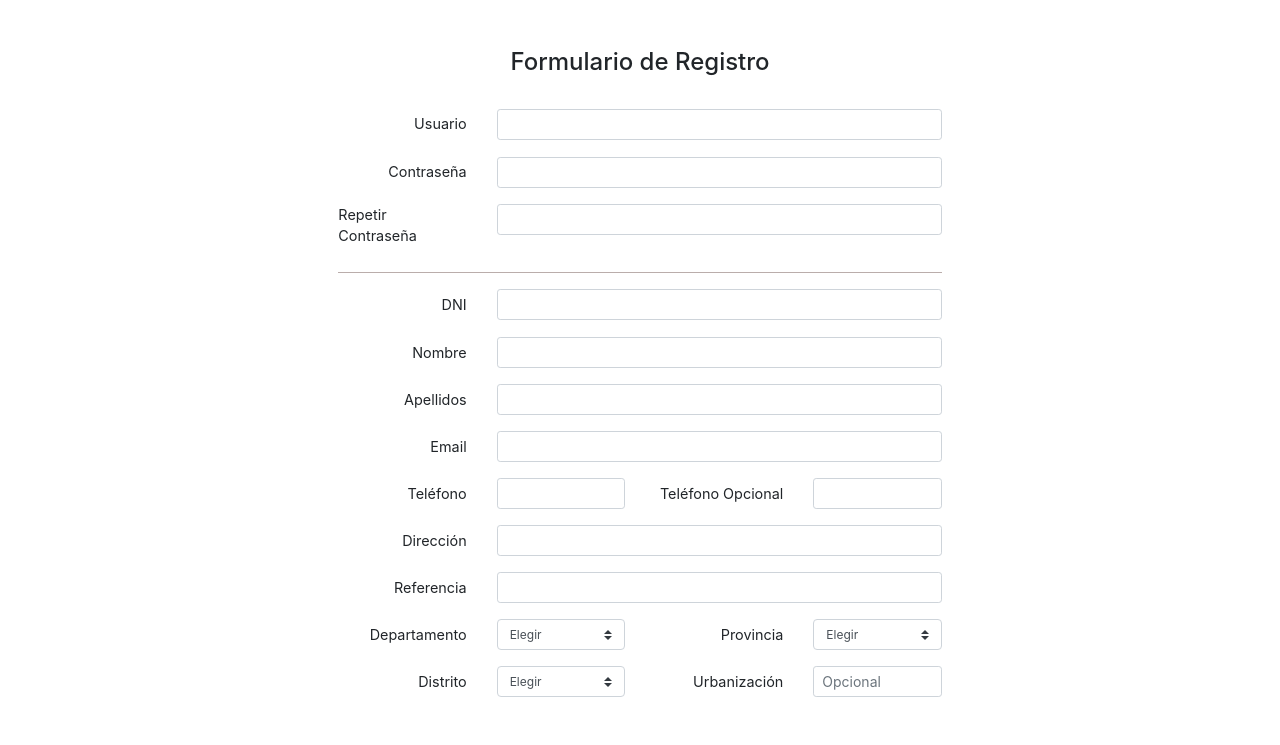
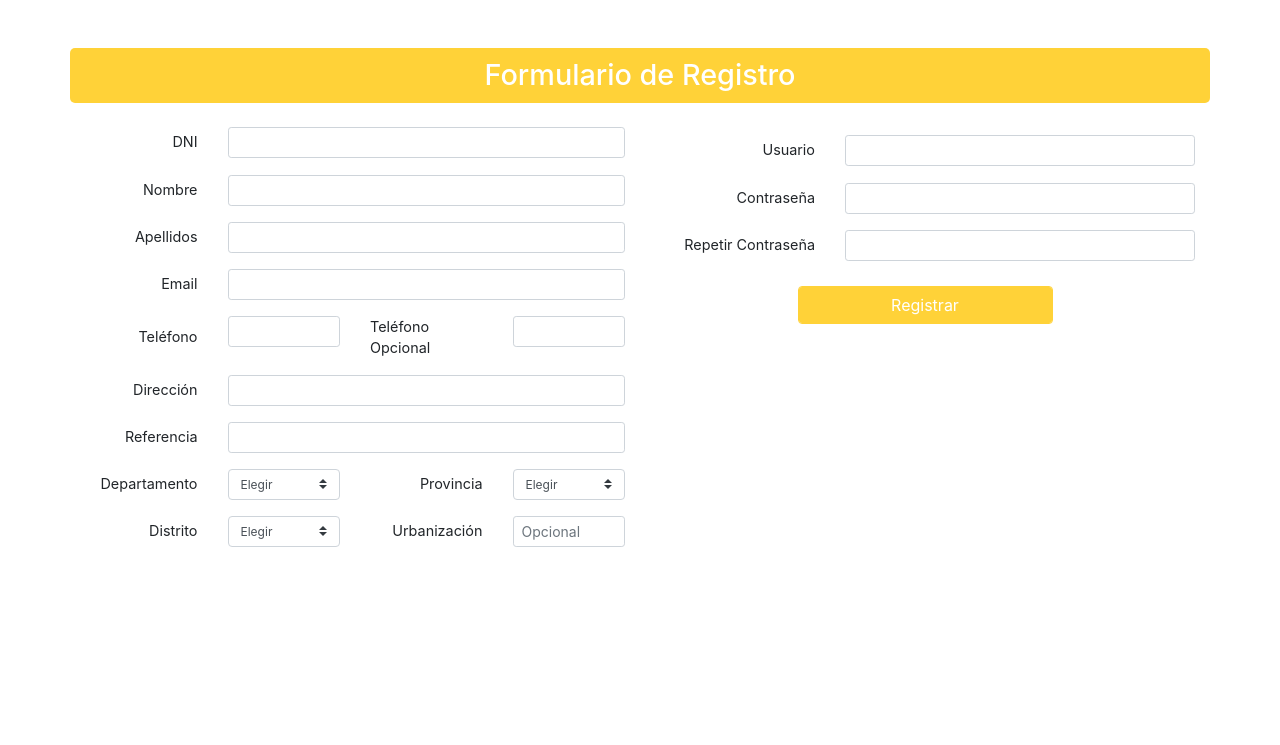
Before and after one commit to JoseSpx/coproduc, a PHP site: page /register in a window 1280 px wide. Shown: the part 93-838 px from the top of the page. After the commit the page ends 640 px from the top, so only its background shows below. Run offline with PHP 8.4, Linux system fonts and the light colour scheme; some libraries are stand-ins or nearby versions.

Commit message:
view register finished

```diff
--- a/app/controller/RegisterController.php
+++ b/app/controller/RegisterController.php
@@ -6,4 +6,8 @@ class RegisterController extends Controller{
         $this->view('register');
     }
 
+    public function register_user(){
+        $this->database("register_user");
+    }
+
 }
--- a/app/core/Controller.php
+++ b/app/core/Controller.php
@@ -19,4 +19,11 @@ class Controller{
             require_once __DIR__ . '/../extras/' . $extras . '.php';
         }
     }
+
+    public function database($database){
+        if(file_exists(__DIR__ . '/../extras/' . $database . '.php')){
+            require_once __DIR__ . '/../extras/' . $database . '.php';
+        }
+    }
+
 }
--- /dev/null
+++ b/app/database/register_user.php
@@ -0,0 +1,3 @@
+<?php
+
+    header("Content-type: application/json");
--- a/app/view/register.php
+++ b/app/view/register.php
@@ -26,7 +26,6 @@ session_start();
         de ingredientes">
     <meta name="keywords" content="coproduc, queso, leche, manjar, productos naturales">
 
-    <link href="https://fonts.googleapis.com/css?family=Montserrat:100" rel="stylesheet">
     <link rel="stylesheet" href="/public/libraries/css/bootstrap.min.css" />
     <link rel="stylesheet" href="/public/libraries/font/css/icon.css">
     <link rel="stylesheet" href="/public/css/coproduc_register.min.css">
@@ -55,89 +54,29 @@ session_start();
 </nav>
 
 <!-- form -->
-<div class="container mb-5">
-    <div class="row">
-        <div class="col-8 offset-2">
-            <form>
-                <div class="row mt-5">
-                    <div class="col-12 d-flex justify-content-center h4">
-                        Formulario de Registro
-                    </div>
-                </div>
+<div class="container mb-5 mt-5">
 
-                <div class="row mt-4">
-                    <div class="col-10 offset-1">
-                        <div class="row">
-                            <div class="col-3 d-flex justify-content-end align-items-center">
-                                <label class="d-block" for="inputUser">Usuario </label>
-                            </div>
-                            <div class="col-9">
-                                <input name="user" type="text" class="form-control form-control-sm" id="inputUser" required>
-                           </div>
-                        </div>
-                        <div class="row">
-                            <div class="col-9 offset-3">
-                                <small id="error-user" class="alert alert-danger form-text text-muted d-none">
-                                    Usuario ya existe
-                                </small>
-                            </div>
-                        </div>
-                    </div>
-                </div>
-
+    <div class="row ">
+        <div class="col-10 offset-1 offset-lg-0 col-lg-12 d-flex justify-content-center h4 title-register">
+            Formulario de Registro
+        </div>
+    </div>
+    <form id="form-register" method="post" action="/register/register_user">
+        <div class="row">
+            <div class="col-10 offset-1 offset-lg-0 col-lg-6">
                 <div class="row mt-3">
-                    <div class="col-10 offset-1">
-                        <div class="row">
-                            <div class="col-3 d-flex justify-content-end align-items-center">
-                                <label class="d-block" for="inputPass">Contraseña </label>
-                            </div>
-                            <div class="col-9">
-                                <input name="pass1" type="password" class="form-control form-control-sm" id="inputPass" required>
-                            </div>
-                        </div>
-                    </div>
-                </div>
-
-                <div class="row mt-3">
-                    <div class="col-10 offset-1">
-                        <div class="row">
-                            <div class="col-3 d-flex justify-content-end align-items-center">
-                                <label class="d-block" for="inputPass2">Repetir Contraseña </label>
-                            </div>
-                            <div class="col-9">
-                                <input name="pass2" type="password" class="form-control form-control-sm" id="inputPass2" required>
-                            </div>
-                        </div>
-                        <div class="row">
-                            <div class="col-9 offset-3">
-                                <small id="error-pass" class="alert alert-danger form-text text-muted d-none">
-                                    Contraseña no coincide
-                                </small>
-                            </div>
-                        </div>
-                    </div>
-                </div>
-
-                <div class="row mt-4">
-                    <div class="col-10 offset-1">
-                        <div class="divider ">
-                        </div>
-                    </div>
-                </div>
-
-                <div class="row mt-3">
-                    <div class="col-10 offset-1">
+                    <div class="col-12">
                         <div class="row">
                             <div class="col-3 d-flex justify-content-end align-items-center">
                                 <label class="d-block" for="inputDNI"> DNI </label>
                             </div>
                             <div class="col-9">
-                                <input name="dni" type="text" class="form-control form-control-sm" id="inputDNI" required>
+                                <input name="dni" type="text" class="form-control form-control-sm" id="inputDNI" maxlength="9" required>
                             </div>
                         </div>
                         <div class="row">
                             <div class="col-9 offset-3">
-                                <small id="error-pass" class="alert alert-danger form-text text-muted d-none">
+                                <small id="error-dni" class="alert alert-danger form-text text-muted d-none">
                                     DNI ya registrado
                                 </small>
                             </div>
@@ -146,95 +85,95 @@ session_start();
                 </div>
 
                 <div class="row mt-3">
-                    <div class="col-10 offset-1">
+                    <div class="col-12">
                         <div class="row">
                             <div class="col-3 d-flex justify-content-end align-items-center">
                                 <label class="d-block" for="inputName"> Nombre </label>
                             </div>
                             <div class="col-9">
-                                <input name="name" type="text" class="form-control form-control-sm" id="inputName" required>
+                                <input name="name" type="text" class="form-control form-control-sm" id="inputName" maxlength="99" required>
                             </div>
                         </div>
                     </div>
                 </div>
 
                 <div class="row mt-3">
-                    <div class="col-10 offset-1">
+                    <div class="col-12">
                         <div class="row">
                             <div class="col-3 d-flex justify-content-end align-items-center">
                                 <label class="d-block" for="inputLast"> Apellidos </label>
                             </div>
                             <div class="col-9">
-                                <input name="lastName" type="text" class="form-control form-control-sm" id="inputLast" required>
+                                <input name="lastName" type="text" class="form-control form-control-sm" id="inputLast" maxlength="99" required>
                             </div>
                         </div>
                     </div>
                 </div>
 
                 <div class="row mt-3">
-                    <div class="col-10 offset-1">
+                    <div class="col-12">
                         <div class="row">
                             <div class="col-3 d-flex justify-content-end align-items-center">
                                 <label class="d-block" for="inputEmail"> Email </label>
                             </div>
                             <div class="col-9">
-                                <input name="email" type="email" class="form-control form-control-sm" id="inputEmail" required>
+                                <input name="email" type="email" class="form-control form-control-sm" id="inputEmail" maxlength="100" required>
                             </div>
                         </div>
                     </div>
                 </div>
 
                 <div class="row mt-3">
-                    <div class="col-10 offset-1">
+                    <div class="col-12">
                         <div class="row">
-                            <div class="col-3 d-flex justify-content-end align-items-center">
+                            <div class="col-3 col-lg-3 d-flex justify-content-end align-items-center">
                                 <label class="d-block" for="inputPhone"> Teléfono </label>
                             </div>
-                            <div class="col-3">
-                                <input name="phone1" type="number" class="form-control form-control-sm" id="inputPhone" required>
+                            <div class="col-9 col-lg-3">
+                                <input name="phone1" type="number" class="form-control form-control-sm" id="inputPhone" maxlength="20" required>
                             </div>
-                            <div class="col-3 d-flex justify-content-end align-items-center">
+                            <div class="col-3 col-lg-3 mt-3 mt-lg-0 d-flex justify-content-end align-items-center">
                                 <label class="d-block" for="inputPhone"> Teléfono Opcional</label>
                             </div>
-                            <div class="col-3">
-                                <input name="phone2" type="number" class="form-control form-control-sm" id="inputPhone" required>
+                            <div class="col-9 col-lg-3  mt-3 mt-lg-0">
+                                <input name="phone2" type="number" class="form-control form-control-sm" id="inputPhone" maxlength="20" required>
                             </div>
                         </div>
                     </div>
                 </div>
 
                 <div class="row mt-3">
-                    <div class="col-10 offset-1">
+                    <div class="col-12">
                         <div class="row">
                             <div class="col-3 d-flex justify-content-end align-items-center">
                                 <label class="d-block" for="inputAddress"> Dirección </label>
                             </div>
                             <div class="col-9">
-                                <input name="address" type="text" class="form-control form-control-sm" id="inputAddress" required>
+                                <input name="address" type="text" class="form-control form-control-sm" id="inputAddress" maxlength="200" required>
                             </div>
                         </div>
                     </div>
                 </div>
                 <div class="row mt-3">
-                    <div class="col-10 offset-1">
+                    <div class="col-12">
                         <div class="row">
                             <div class="col-3 d-flex justify-content-end align-items-center">
                                 <label class="d-block" for="inputReference"> Referencia  </label>
                             </div>
                             <div class="col-9">
-                                <input name="reference" type="text" class="form-control form-control-sm" id="inputReference" required>
+                                <input name="reference" type="text" class="form-control form-control-sm" id="inputReference" maxlength="300" required>
                             </div>
                         </div>
                     </div>
                 </div>
 
                 <div class="row mt-3">
-                    <div class="col-10 offset-1">
+                    <div class="col-12">
                         <div class="row">
-                            <div class="col-3 d-flex justify-content-end align-items-center">
+                            <div class="col-3 col-lg-3 d-flex justify-content-end align-items-center">
                                 <label for="departments" class="d-block">Departamento</label>
                             </div>
-                            <div class="col-3">
+                            <div class="col-9 col-lg-3">
                                 <select class="custom-select custom-select-sm" id="departments" onchange="changeProvinces()">
                                     <option value="10000" disabled selected>Elegir</option>
                                     <option value="Amazonas">Amazonas</option>
@@ -265,10 +204,10 @@ session_start();
                                 </select>
                             </div>
 
-                            <div class="col-3 d-flex justify-content-end align-items-center">
+                            <div class="col-3 col-lg-3 mt-3 mt-lg-0 d-flex justify-content-end align-items-center">
                                 <label for="provinces" class="d-block">Provincia</label>
                             </div>
-                            <div class="col-3">
+                            <div class="col-9 col-lg-3 mt-3 mt-lg-0">
                                 <select class="custom-select custom-select-sm" id="provinces" onchange="changeDistricts()">
                                     <option value="10000" disabled selected>Elegir</option>
                                 </select>
@@ -277,31 +216,98 @@ session_start();
                     </div>
                 </div>
                 <div class="row mt-3">
-                    <div class="col-10 offset-1">
+                    <div class="col-12">
                         <div class="row">
-                            <div class="col-3 d-flex justify-content-end align-items-center">
+                            <div class="col-3 col-lg-3 d-flex justify-content-end align-items-center">
                                 <label for="districts" class="d-block">Distrito</label>
                             </div>
-                            <div class="col-3">
+                            <div class="col-9 col-lg-3">
                                 <select class="custom-select custom-select-sm" id="districts">
                                     <option value="10000" disabled selected>Elegir</option>
                                 </select>
                             </div>
 
-                            <div class="col-3 d-flex justify-content-end align-items-center">
+                            <div class="col-3 col-lg-3 mt-3 mt-lg-0 d-flex justify-content-end align-items-center">
                                 <label for="inputUrb" class="d-block">Urbanización</label>
                             </div>
-                            <div class="col-3">
+                            <div class="col-9 col-lg-3 mt-3 mt-lg-0">
                                 <input name="urb" type="text" class="form-control form-control-sm" id="inputUrb" placeholder="Opcional">
                             </div>
                         </div>
                     </div>
                 </div>
+            </div>
+            <div class="col-10 offset-1 offset-lg-0 col-lg-6">
 
+                <div class="row mt-4">
+                    <div class="col-12">
+                        <div class="row">
+                            <div class="col-3 col-lg-4 d-flex justify-content-end align-items-center">
+                                <label class="d-block" for="inputUser">Usuario </label>
+                            </div>
+                            <div class="col-9 col-lg-8">
+                                <input name="user" type="text" class="form-control form-control-sm" id="inputUser" required>
+                           </div>
+                        </div>
+                        <div class="row">
+                            <div class="col-9 offset-3 col-lg-8 offset-lg-4">
+                                <small id="error-user" class="alert alert-danger form-text text-muted d-none">
+                                    Usuario ya existe
+                                </small>
+                            </div>
+                        </div>
+                    </div>
+                </div>
 
-            </form>
+                <div class="row mt-3">
+                    <div class="col-12">
+                        <div class="row">
+                            <div class="col-3 col-lg-4 d-flex justify-content-end align-items-center">
+                                <label class="d-block" for="inputPass">Contraseña </label>
+                            </div>
+                            <div class="col-9 col-lg-8">
+                                <input name="pass1" type="password" class="form-control form-control-sm" id="inputPass" required>
+                            </div>
+                        </div>
+                    </div>
+                </div>
+
+                <div class="row mt-3">
+                    <div class="col-12">
+                        <div class="row">
+                            <div class="col-3 col-lg-4 d-flex justify-content-end align-items-center">
+                                <label class="d-block" for="inputPass2">Repetir Contraseña </label>
+                            </div>
+                            <div class="col-9 col-lg-8">
+                                <input name="pass2" type="password" class="form-control form-control-sm" id="inputPass2" required>
+                            </div>
+                        </div>
+                        <div class="row">
+                            <div class="col-9 offset-3 offset-lg-4 col-lg-8">
+                                <small id="error-pass" class="alert alert-danger form-text text-muted d-none">
+                                    Contraseña no coincide
+                                </small>
+                            </div>
+                        </div>
+                    </div>
+                </div>
+
+                <!--div class="row mt-4">
+                    <div class="col-10 offset-1">
+                        <div class="divider ">
+                        </div>
+                    </div>
+                </div-->
+
+                <div class="row mt-4">
+                    <div class="col-6 offset-3">
+                        <button class="btn btn-color form-control" type="submit">Registrar</button>
+                    </div>
+                </div>
+
+            </div>
         </div>
-    </div>
+    </form>
 </div>
 
 <script src="https://code.jquery.com/jquery-3.2.1.min.js" integrity="sha256-hwg4gsxgFZhOsEEamdOYGBf13FyQuiTwlAQgxVSNgt4=" crossorigin="anonymous"></script>
--- a/public/css/coproduc_register.min.css
+++ b/public/css/coproduc_register.min.css
@@ -1 +1 @@
-:root{--primaryColor:#febb01;--secondaryColor:#ffd238;--accent:#d3782f}*{margin:0;padding:0;box-sizing:border-box}body{overflow-x:hidden}a{text-decoration:none}small{margin:0;padding:0}.alert{margin-bottom:0}label{margin:0;padding:0;font-size:.9em}.btn-color{background-color:var(--secondaryColor);border-color:var(--secondaryColor)}.btn-color:hover{background-color:var(--primaryColor);border-color:var(--primaryColor)}.divider{display:block;height:1px;width:100%;background-color:#baadab}@media screen and (min-width:992px){.navbar{padding:10px 90px;border-bottom:1px solid gray;font-size:1.1em}}
+:root{--primaryColor:#febb01;--secondaryColor:#ffd238;--accent:#d3782f}*{margin:0;padding:0;box-sizing:border-box}body{overflow-x:hidden}a{text-decoration:none}small{margin:0;padding:0}.alert{margin-bottom:0}label{margin:0;padding:0;font-size:.9em}.link-nav:hover{color:var(--primaryColor)!important}.btn-color{background-color:var(--secondaryColor);border-color:var(--secondaryColor);color:#fff}.btn-color:hover{background-color:var(--primaryColor);border-color:var(--primaryColor)}.divider{display:block;height:1px;width:100%;background-color:#baadab}.title-register{font-size:1.8em;background-color:var(--secondaryColor);color:#fff;padding:10px;border-radius:5px}.alert{padding:5px;font-size:.8em}@media screen and (min-width:992px){.navbar{padding:10px 90px;border-bottom:1px solid gray;font-size:1.1em}}
--- a/public/js/coproduc_register.min.js
+++ b/public/js/coproduc_register.min.js
@@ -1 +1 @@
-"use strict";var libertad_provinces=["Viru","Ascope","Bolivar","Chepen","Gran Chimu","Julcan,Otuzco","Pacasmayo","Pataz","Sanchez Carrion","Santiago de Chuco","Trujillo"],libertad_districts=["El Porvenir","Florencia De Mora","Huanchaco","La Esperanza","Moche","Salaverry","Simbal","Trujillo","Victor Larco"];function changeProvinces(){"La Libertad"===document.getElementById("departments").value&&($("#provinces").html(""),$.each(libertad_provinces,function(e,a){$("#provinces").append($("<option/>",{value:a,text:a}))}))}function changeDistricts(){"Trujillo"===document.getElementById("provinces").value&&($("#districts").html(""),$.each(libertad_districts,function(e,a){$("#districts").append($("<option/>",{value:a,text:a}))}))}
+"use strict";var libertad_provinces=["Viru","Ascope","Bolivar","Chepen","Gran Chimu","Julcan,Otuzco","Pacasmayo","Pataz","Sanchez Carrion","Santiago de Chuco","Trujillo"],libertad_districts=["El Porvenir","Florencia De Mora","Huanchaco","La Esperanza","Moche","Salaverry","Simbal","Trujillo","Victor Larco"];function changeProvinces(){"La Libertad"===document.getElementById("departments").value&&($("#provinces").html(""),$.each(libertad_provinces,function(e,t){$("#provinces").append($("<option/>",{value:t,text:t}))}))}function changeDistricts(){"Trujillo"===document.getElementById("provinces").value&&($("#districts").html(""),$.each(libertad_districts,function(e,t){$("#districts").append($("<option/>",{value:t,text:t}))}))}function validatePasswords(e){var t=document.getElementById("inputPass").value,n=document.getElementById("inputPass2").value,a=document.getElementById("error-pass");t!==n?(e.abort(),a.classList.contains("d-none")&&a.classList.remove("d-none")):a.classList.contains("d-none")||a.classList.add("d-none")}$("#form-register").bind("submit",function(e){return $.ajax({type:$(this).attr("method"),url:$(this).attr("action"),data:$(this).serialize(),beforeSend:function(e){validatePasswords(e)},success:function(){},error:function(){},complete:function(){}}),!1});
```
Also changed, not shown: public/css/coproduc_register.css (+19 -0 lines), public/js/coproduc_register.js (+45 -0 lines).
